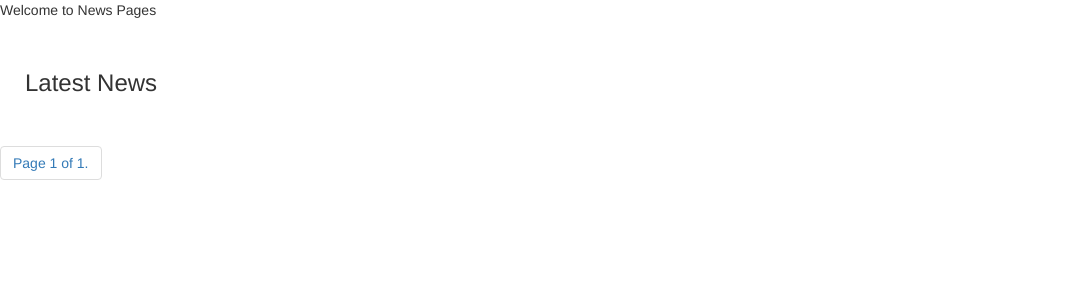
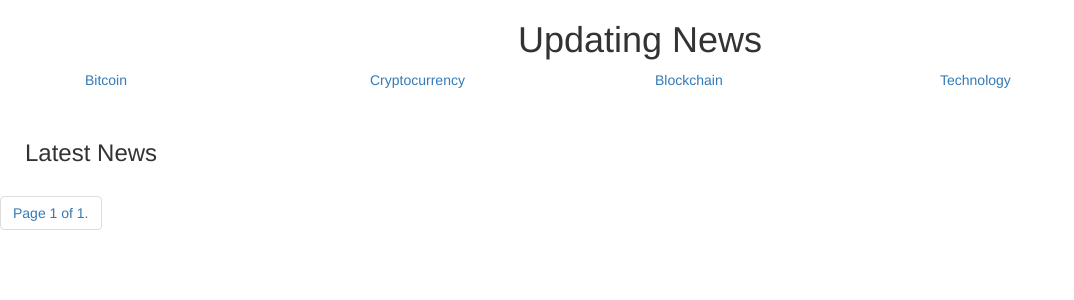
Before and after one commit to thanhtungka91/ReachLocal, a Django app: page /articles/ in a window 1280 px wide. Shown: the top 300 px of the page, without its empty margins (0-1074 px from the left). Run offline with Django 3.2, Linux system fonts and the light colour scheme; data that the repository does not hold is empty; some libraries are stand-ins or nearby versions.

Commit message:
add some q sesarch

```diff
--- a/articles/models.py
+++ b/articles/models.py
@@ -11,7 +11,7 @@ class Source(models.Model):
 
 class Article(models.Model):
     source = models.ForeignKey(Source, on_delete=models.CASCADE)
-    author = models.CharField(max_length=200)
+    author = models.CharField(max_length=200,null=True)
     title = models.CharField(max_length=200)
     description = models.CharField(max_length=200)
     url = models.CharField(max_length=200)
--- a/articles/templates/articles/index.html
+++ b/articles/templates/articles/index.html
@@ -8,7 +8,23 @@
 {% bootstrap_javascript %}
 
 <link rel="stylesheet" type="text/css" href="{% static 'articles/style.css' %}" />
-<div>Welcome to News Pages </div>
+<h1  class="text-center" >Updating News  </h1>
+<div class="container">
+  <div class="row">
+    <div class="col-sm">
+        <a href="{% url 'getArticles' %}?q=ripple">Bitcoin</a>
+    </div>
+    <div class="col-sm">
+        <a href="{% url 'getArticles' %}?q=Cryptocurrency">Cryptocurrency</a>
+    </div>
+    <div class="col-sm">
+        <a href="{% url 'getArticles' %}?q=Blockchain">Blockchain</a>
+    </div>
+    <div class="col-sm">
+        <a href="{% url 'getArticles' %}?q=Technology">Technology</a>
+    </div>
+  </div>
+</div>
 
 <section class="section-01 float-left w-100 py-5">
     <div class="container-fluid">
@@ -40,8 +56,8 @@
             </div>
         </div>
     </div>
-    <div class="pagination">
-        <ul class="pagination">
+    <div class="text-xs-center">
+        <ul class="pagination text-center">
             {% if articles.has_previous %}
                 <li>
                     <a href="?page={{ articles.previous_page_number }}">previous</a>
@@ -58,5 +74,5 @@
                 </li>
             {% endif %}
         </ul>
-    </div>
+    <div>
 </section>
--- a/articles/views.py
+++ b/articles/views.py
@@ -7,13 +7,14 @@ from .models import Source
 from decouple import config
 from django.http import HttpResponse
 from django.core.paginator import Paginator, EmptyPage, PageNotAnInteger
+from django.shortcuts import redirect
 
 
 def index(request):
 
     articles_all = Article.objects.all().order_by("publishedAt")
 
-    paginator = Paginator(articles_all, 10)
+    paginator = Paginator(articles_all, 12)
     page = request.GET.get('page')
 
     try:
@@ -31,36 +32,42 @@ def index(request):
 
 
 def getArticles(request):
+    if request.method == "GET":
+        keysearch =  request.GET["q"]
     NEWSAPIKEY = config('NEWSAPIKEY')
     newsapi = NewsApiClient(api_key=NEWSAPIKEY)
-    all_articles = newsapi.get_everything(q='bitcoin',
+    all_articles = newsapi.get_everything(q=keysearch,
                                       sources='bbc-news,the-verge',
-                                      domains='bbc.co.uk,techcrunch.com',
+                                      domains='bbc.co.uk,techcrunch.com,Cnet.com,Mashable.com,Theverge.com,Thenextweb.com,Wired.com',
                                       language='en',
                                       sort_by='publishedAt',
                                       page=1)
 
     # check
-    if all_articles["status"] == "ok":
+    if all_articles["totalResults"] > 0:
         articles = all_articles["articles"]
         for article in articles:
-            #insert source
-            source_model = Source()
-            source_from_api = article["source"]
-            source_model.source_id =  source_from_api["id"]
-            source_model.name = source_from_api["name"]
-            source_model.save();
-            #insert Articles
-            article_model = Article()
-            article_model.source = source_model
-            article_model.author = article["author"]
-            article_model.title = article["title"]
-            article_model.description = article["description"]
-            article_model.publishedAt = article["publishedAt"]
-            article_model.url = article["url"]
-            article_model.urlToImage = article["urlToImage"]
-            article_model.save()
+            if not Article.objects.filter (title=article["title"]).exists ():
+                #insert source
+                source_model = Source()
+                source_from_api = article["source"]
+                source_model.source_id =  source_from_api["id"]
+                source_model.name = source_from_api["name"]
+                source_model.save();
+                #insert Articles
+                article_model = Article()
+                article_model.source = source_model
+                article_model.author = article["author"]
+                article_model.title = article["title"]
+                article_model.description = article["description"]
+                article_model.publishedAt = article["publishedAt"]
+                article_model.url = article["url"]
+                article_model.urlToImage = article["urlToImage"]
+                article_model.save()
+            else:
+                pass
 
-    import pdb; pdb.set_trace()
 
-    pass
+    else:
+        print "there is no up date"
+    return  redirect('/articles/')
```
Also changed, not shown: articles/migrations/0003_auto_20180212_0745.py (added), 3 other files. Lines whose indentation alone changed are shown as unchanged.
